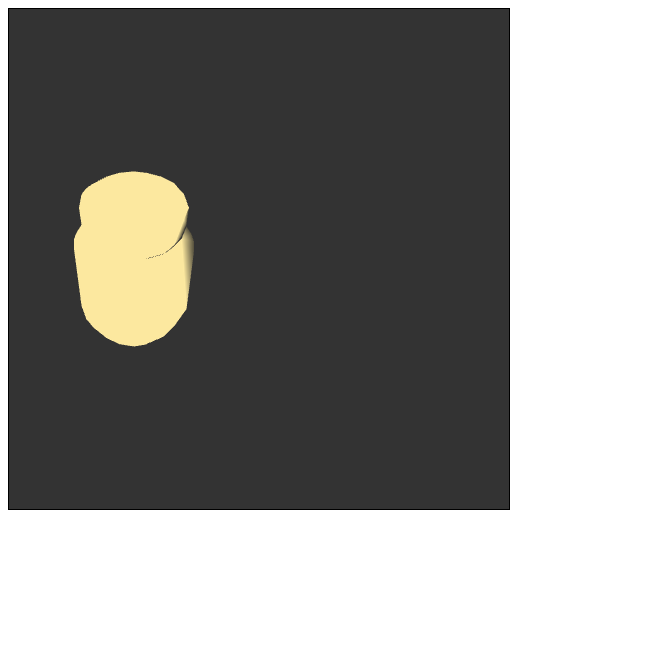
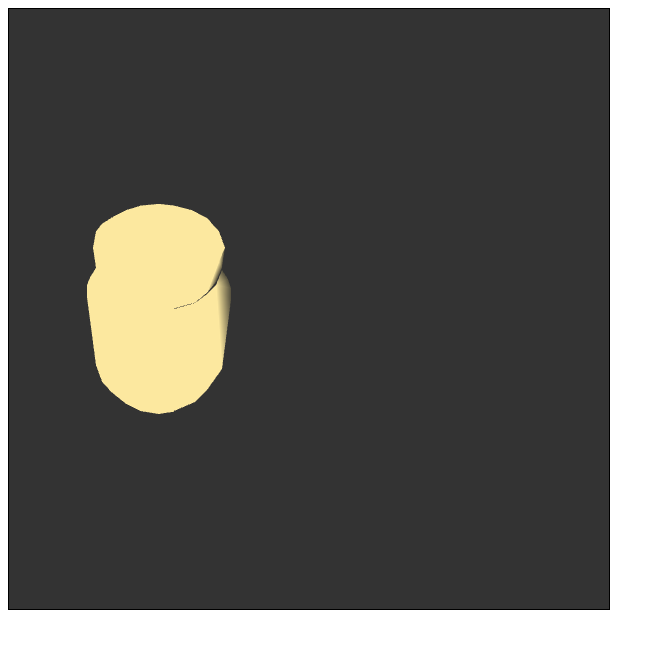
Before and after one commit to cg2021e/assignment-1-sanugiru, a plain HTML site: page index.html in a window 1280 px wide. Shown: the whole page, without its empty margins (0-665 px from the left). Drawn offline with Linux system fonts and the light colour scheme.

Commit message:
add index.html

```diff
--- a/index.html
+++ b/index.html
@@ -8,7 +8,7 @@
     <title>Learn WebGL</title>
 </head>
 <body onload="main()">
-    <canvas width="500" height="500" id="myCanvas" style="border: 1px solid black;">
+    <canvas width="600" height="600" id="myCanvas" style="border: 1px solid black;">
         Your browser does not support WebGL application.
     </canvas>
     <script src="main.js"></script>
```
